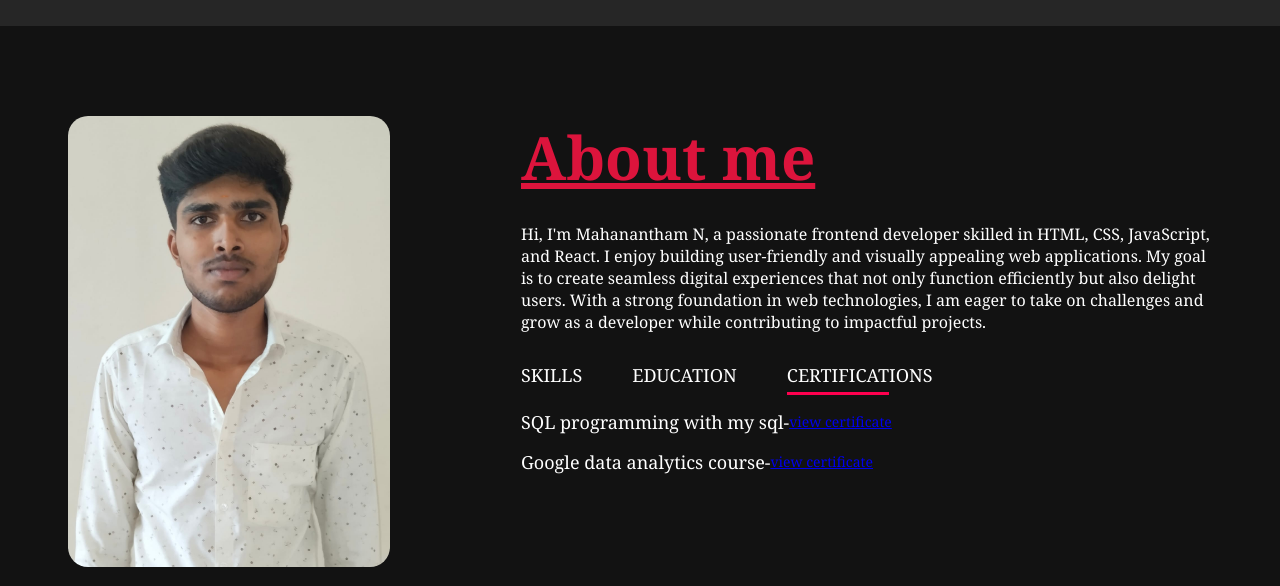
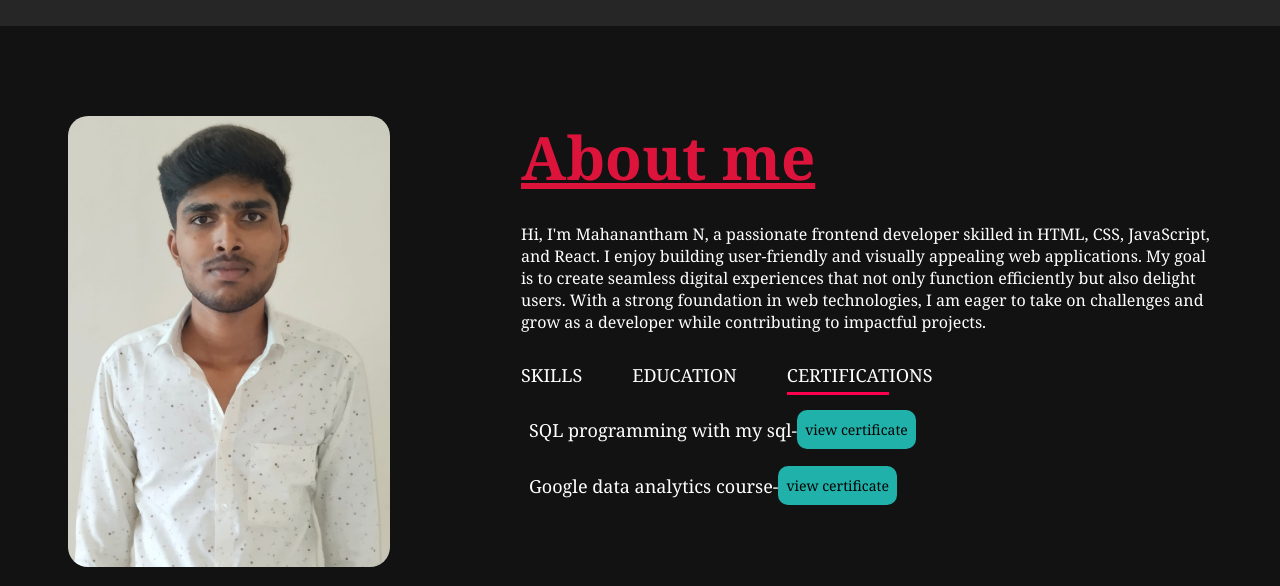
Before and after one commit to Mahanantham/Portfolio, a plain HTML site: page index.html in a window 1280 px wide. Both pictures are taken after a click on the element "CERTIFICATIONS". Shown: the part 214-800 px from the top of the page. Drawn offline with Linux system fonts and the light colour scheme.

Commit message:
commit initial

```diff
--- a/index.html
+++ b/index.html
@@ -113,8 +113,8 @@
                     </div>
                     <div class="tab-contents" id="additional">
                         <ul>
-                            <li>SQL programming with my sql-<span> <a href="images/sql certificate.pdf">view certificate</a></span> </li>
-                            <li>Google data analytics course-<span> <a href="images/Coursera.pdf">view certificate</a></span></li>
+                            <li class="cer">SQL programming with my sql-<span> <a class="cert"  href="images/sql certificate.pdf">view certificate</a></span> </li>
+                            <li class="cer">Google data analytics course-<span> <a class="cert" href="images/Coursera.pdf">view certificate</a></span></li>
                         </ul>
                     </div>
                 </div>
--- a/style.css
+++ b/style.css
@@ -318,7 +318,7 @@ nav ul li a:hover::after {
     display: inline-block;
     padding: 10px 20px;
     font-size: 16px;
-    color: #fff;
+    color:black;
     background-color: #ff004f;
     border: none;
     border-radius: 5px;
@@ -469,8 +469,36 @@ nav .fa-solid {
 
 
 
+.ed{
+    padding: 8px;
+}
+.cer{
+    padding: 8px;
+}
+
+.cert {
+    padding: 0.60rem 0.5rem;
+    background-color:lightseagreen;
+    color: black;
+    text-decoration: none;
+    border-radius: 10px;
+  }
+
+  .cert:hover {
+    background-color:crimson;
+    color: white;
+  }
+
+
+
+
+
+
+
+
+
 button {
-    background-color: chartreuse;
+    background-color: lightseagreen;
     /* Green */
     color: black;
     border: none;
@@ -482,7 +510,7 @@ button {
 }
 
 button:hover {
-    background-color: chartreuse;
+    background-color:darkkhaki;
     /* Slightly darker green */
     transform: scale(1.05);
     /* Slight zoom-in effect */
```
